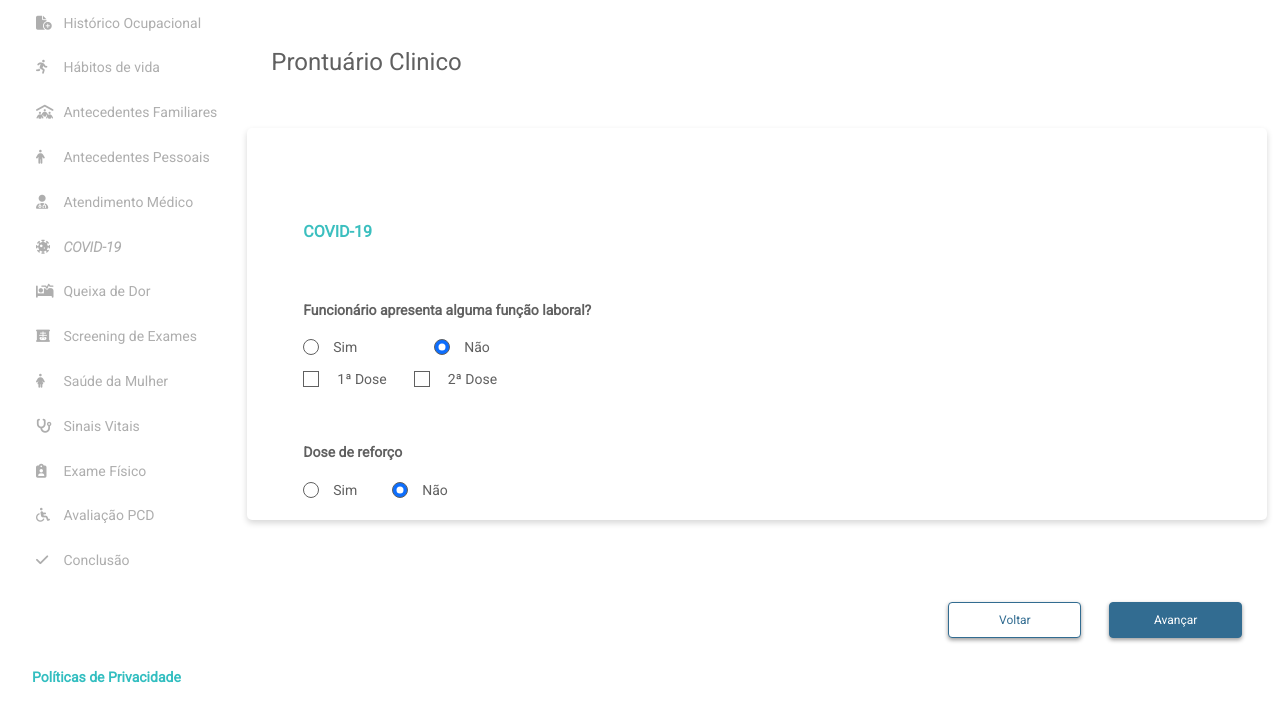
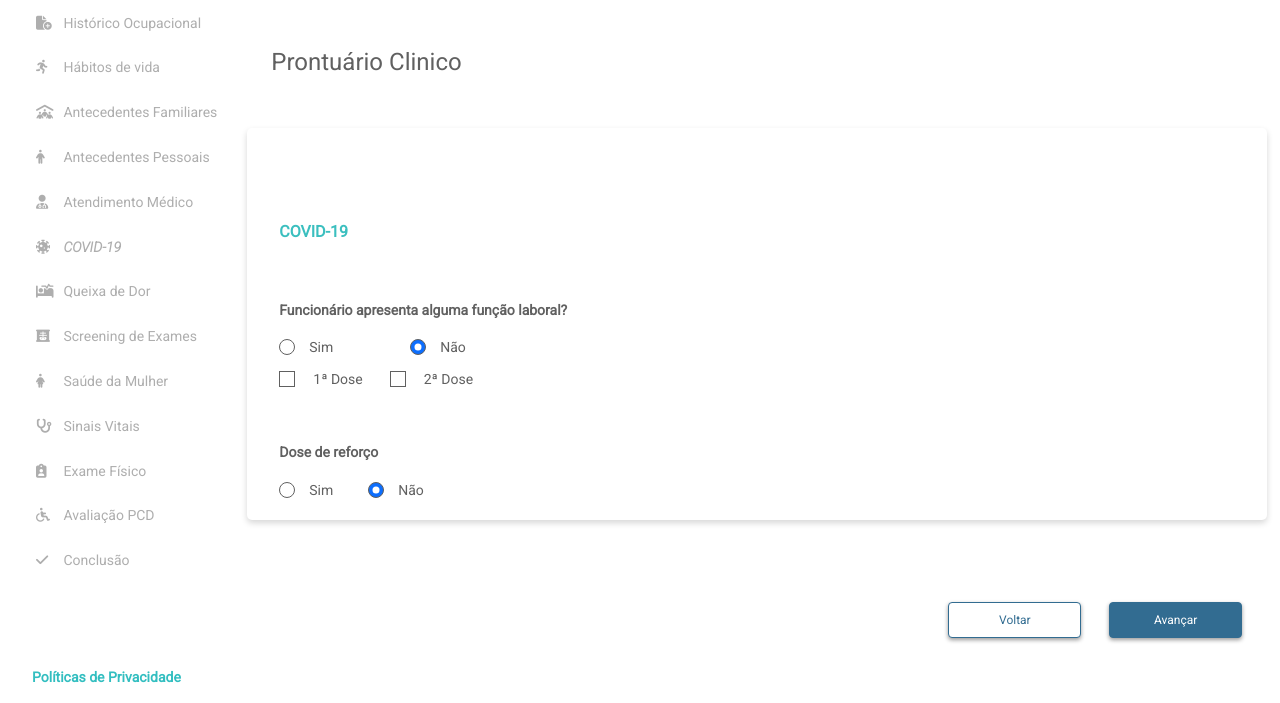
Before and after one commit to sidneynetto95/dr-ocupacional, a plain HTML site: page covid-19.html in a window 1280 px wide. Shown: the part 97-800 px from the top of the page. Drawn offline with nearby package versions, Linux system fonts and the light colour scheme.

Commit message:
update margin divs

```diff
--- a/assets/css/classes.css
+++ b/assets/css/classes.css
@@ -8,7 +8,7 @@
 }
 
 .div-content {
-  margin-left: 32px;
+  margin-left: 8px;
 }
 
 .menu-content {
--- a/assets/css/components/header.css
+++ b/assets/css/components/header.css
@@ -1,6 +1,5 @@
 .header {
     width:82vw;
-
     max-height: 78px;
     position: fixed;
     top: 0;
```
